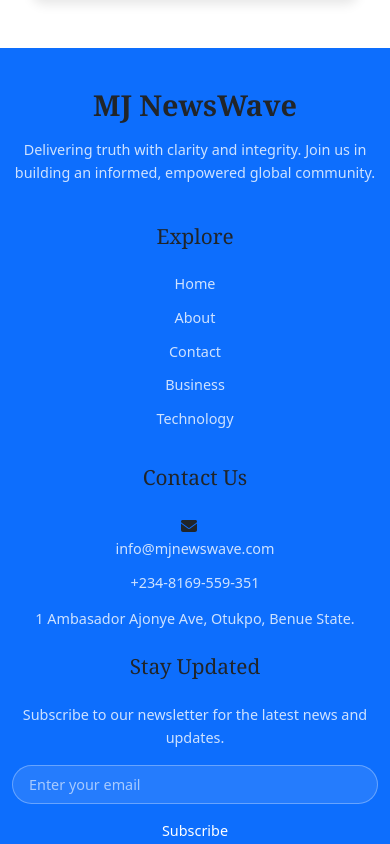
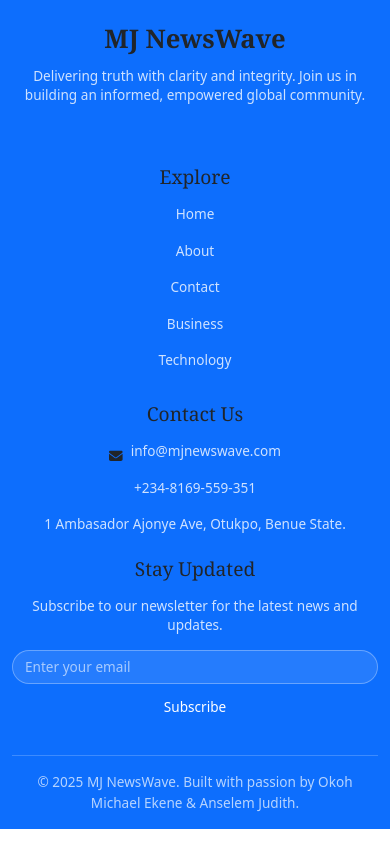
Before and after one commit to Michaelpraise-code/MJ-newsWave, a Vue app: page /contact in a window 390 px wide. Shown: the part 900-1744 px from the top of the page. Built offline with nearby package versions, Linux system fonts and the light colour scheme.

Commit message:
added extra features

```diff
--- a/src/components/Footer.vue
+++ b/src/components/Footer.vue
@@ -1,4 +1,4 @@
- <script setup>
+<script setup>
 import { RouterLink } from 'vue-router'
 import { ref } from 'vue'
 
@@ -17,32 +17,32 @@ const subscribe = () => {
     <div class="container">
       <div class="row">
         <!-- Branding & Mission -->
-        <div class="col-lg-4 col-md-6 mb-4">
+        <div class="col-lg-4 col-md-6 mb-3">
           <h3 class="footer-brand">MJ NewsWave</h3>
           <p class="footer-text">
             Delivering truth with clarity and integrity. Join us in building an informed, empowered global community.
           </p>
           <div class="social-links">
             <a href="https://facebook.com/mjnewswave" target="_blank" rel="noopener noreferrer" class="social-icon" aria-label="Facebook">
-              <font-awesome-icon :icon="['fab', 'facebook']" />
+              <font-awesome-icon :icon="['fab', 'facebook']" aria-hidden="true" />
             </a>
             <a href="https://twitter.com/mjnewswave" target="_blank" rel="noopener noreferrer" class="social-icon" aria-label="Twitter">
-              <font-awesome-icon :icon="['fab', 'twitter']" />
+              <font-awesome-icon :icon="['fab', 'twitter']" aria-hidden="true" />
             </a>
             <a href="https://instagram.com/mjnewswave" target="_blank" rel="noopener noreferrer" class="social-icon" aria-label="Instagram">
-              <font-awesome-icon :icon="['fab', 'instagram']" />
+              <font-awesome-icon :icon="['fab', 'instagram']" aria-hidden="true" />
             </a>
             <a href="https://linkedin.com/company/mjnewswave" target="_blank" rel="noopener noreferrer" class="social-icon" aria-label="LinkedIn">
-              <font-awesome-icon :icon="['fab', 'linkedin']" />
+              <font-awesome-icon :icon="['fab', 'linkedin']" aria-hidden="true" />
             </a>
             <a href="https://youtube.com/mjnewswave" target="_blank" rel="noopener noreferrer" class="social-icon" aria-label="YouTube">
-              <font-awesome-icon :icon="['fab', 'youtube']" />
+              <font-awesome-icon :icon="['fab', 'youtube']" aria-hidden="true" />
             </a>
           </div>
         </div>
 
         <!-- Navigation Links -->
-        <div class="col-lg-2 col-md-6 mb-4">
+        <div class="col-lg-2 col-md-6 mb-3">
           <h4 class="footer-title">Explore</h4>
           <ul class="footer-links">
             <li><RouterLink to="/" class="footer-link">Home</RouterLink></li>
@@ -54,26 +54,26 @@ const subscribe = () => {
         </div>
 
         <!-- Contact Info -->
-        <div class="col-lg-3 col-md-6 mb-4">
+        <div class="col-lg-3 col-md-6 mb-3">
           <h4 class="footer-title">Contact Us</h4>
           <ul class="footer-links">
             <li>
-              <font-awesome-icon icon="envelope" class="contact-icon" />
+              <font-awesome-icon icon="envelope" class="contact-icon" aria-hidden="true" />
               <a href="mailto:okohmick24@gmail.com" class="footer-link">info@mjnewswave.com</a>
             </li>
             <li>
-              <font-awesome-icon icon="phone" class="contact-icon" />
+              <font-awesome-icon icon="phone" class="contact-icon" aria-hidden="true" />
               <a href="tel:+234-8169-559-351" class="footer-link">+234-8169-559-351</a>
             </li>
             <li>
-              <font-awesome-icon icon="map-marker-alt" class="contact-icon" />
+              <font-awesome-icon icon="location-pin" class="contact-icon" aria-hidden="true" />
               <span class="footer-text">1 Ambasador Ajonye Ave, Otukpo, Benue State.</span>
             </li>
           </ul>
         </div>
 
         <!-- Newsletter Signup -->
-        <div class="col-lg-3 col-md-6 mb-4">
+        <div class="col-lg-3 col-md-6 mb-3">
           <h4 class="footer-title">Stay Updated</h4>
           <p class="footer-text">Subscribe to our newsletter for the latest news and updates.</p>
           <div class="newsletter-form">
@@ -109,29 +109,29 @@ const subscribe = () => {
 .footer {
   background: linear-gradient(45deg, var(--dark-bg), #2c3e50);
   color: var(--text-color);
-  padding: 4rem 0 2rem;
-  margin-top: 3rem;
+  padding: 2.5rem 0 1.5rem; /* Reduced padding */
+  margin-top: 2rem; /* Slightly reduced */
 }
 
 .footer-brand {
   font-family: 'Georgia', 'Times New Roman', Times, serif;
-  font-size: 2rem;
+  font-size: 1.8rem; /* Reduced from 2rem */
   font-weight: 700;
   color: var(--text-color);
-  margin-bottom: 1rem;
+  margin-bottom: 0.75rem; /* Reduced from 1rem */
 }
 
 .footer-title {
   font-family: 'Georgia', 'Times New Roman', Times, serif;
-  font-size: 1.5rem;
+  font-size: 1.3rem; /* Reduced from 1.5rem */
   color: var(--text-color);
-  margin-bottom: 1.5rem;
+  margin-bottom: 1rem; /* Reduced from 1.5rem */
 }
 
 .footer-text {
-  font-size: 0.95rem;
+  font-size: 0.9rem; /* Reduced from 0.95rem */
   color: rgba(255, 255, 255, 0.8);
-  line-height: 1.6;
+  line-height: 1.4; /* Reduced from 1.6 */
 }
 
 .footer-links {
@@ -143,9 +143,9 @@ const subscribe = () => {
 .footer-link {
   color: rgba(255, 255, 255, 0.8);
   text-decoration: none;
-  font-size: 0.95rem;
+  font-size: 0.9rem; /* Reduced from 0.95rem */
   display: block;
-  margin-bottom: 0.75rem;
+  margin-bottom: 0.5rem; /* Reduced from 0.75rem */
   transition: color 0.3s ease, transform 0.3s ease;
 }
 
@@ -156,25 +156,58 @@ const subscribe = () => {
 
 .social-links {
   display: flex;
-  gap: 1.5rem;
-  margin-top: 1rem;
+  gap: 1rem; /* Reduced from 1.5rem */
+  margin-top: 0.75rem; /* Reduced from 1rem */
 }
 
 .social-icon {
   color: var(--text-color);
-  font-size: 2rem;
-  transition: color 0.3s ease, transform 0.3s ease;
+  font-size: 1.4rem; /* Reduced from 1.5rem */
+  transition: all 0.3s ease;
+  position: relative;
+  display: inline-flex;
+  align-items: center;
+  justify-content: center;
+  width: 2.2rem; /* Reduced from 2.5rem */
+  height: 2.2rem;
 }
 
 .social-icon:hover {
   color: var(--secondary-color);
-  transform: scale(1.2);
+  transform: scale(1.1);
+}
+
+.social-icon:hover::after {
+  content: '';
+  position: absolute;
+  width: 100%;
+  height: 100%;
+  background: rgba(255, 255, 255, 0.1);
+  border-radius: 50%;
+  z-index: -1;
+}
+
+.social-icon:focus {
+  outline: 2px solid var(--primary-color);
+  outline-offset: 2px;
 }
 
 .contact-icon {
   color: var(--primary-color);
-  margin-right: 0.75rem;
-  font-size: 1rem;
+  font-size: 0.9rem; /* Reduced from 1rem */
+  margin-right: 0.5rem; /* Reduced from 0.75rem */
+  transition: all 0.3s ease;
+}
+
+.footer-links li {
+  display: flex;
+  align-items: center;
+  margin-bottom: 0.5rem; /* Reduced from 0.75rem */
+}
+
+.footer-links li:hover .contact-icon {
+  color: var(--secondary-color);
+  transform: scale(1.1);
 }
 
 .newsletter-form {
@@ -187,8 +220,8 @@ const subscribe = () => {
   border: 1px solid rgba(255, 255, 255, 0.3);
   background: rgba(255, 255, 255, 0.1);
   color: var(--text-color);
-  padding: 0.5rem 1rem;
-  font-size: 0.9rem;
+  padding: 0.4rem 0.8rem; /* Reduced from 0.5rem 1rem */
+  font-size: 0.85rem; /* Reduced from 0.9rem */
 }
 
 .newsletter-input::placeholder {
@@ -203,11 +236,11 @@ const subscribe = () => {
 
 .newsletter-btn {
   border-radius: 20px;
-  padding: 0.5rem 1.5rem;
+  padding: 0.4rem 1.2rem; /* Reduced from 0.5rem 1.5rem */
   background: var(--primary-color);
   border: none;
   color: #fff;
-  font-size: 0.9rem;
+  font-size: 0.85rem; /* Reduced from 0.9rem */
   transition: background 0.3s ease, transform 0.3s ease;
 }
 
@@ -219,11 +252,11 @@ const subscribe = () => {
 .footer-divider {
   height: 1px;
   background: rgba(255, 255, 255, 0.2);
-  margin: 2rem 0;
+  margin: 1rem 0; /* Reduced from 2rem 0 */
 }
 
 .footer-bottom p {
-  font-size: 0.9rem;
+  font-size: 0.85rem; /* Reduced from 0.9rem */
   color: rgba(255, 255, 255, 0.7);
   margin: 0;
 }
@@ -231,29 +264,35 @@ const subscribe = () => {
 /* Responsive Adjustments */
 @media (max-width: 768px) {
   .footer {
-    padding: 2.5rem 0 1.5rem;
+    padding: 1.5rem 0 1rem; /* Further reduced */
   }
 
   .footer-brand {
-    font-size: 1.8rem;
+    font-size: 1.6rem; /* Reduced from 1.8rem */
   }
 
   .footer-title {
-    font-size: 1.3rem;
+    font-size: 1.2rem; /* Reduced from 1.3rem */
   }
 
   .footer-text,
   .footer-link {
-    font-size: 0.9rem;
+    font-size: 0.85rem; /* Reduced from 0.9rem */
   }
 
   .social-icon {
-    font-size: 1.8rem;
+    font-size: 1.2rem; /* Reduced from 1.3rem */
+    width: 1.8rem; /* Reduced from 2rem */
+    height: 1.8rem;
   }
 
   .social-links {
-    gap: 1rem;
+    gap: 0.8rem; /* Reduced from 1rem */
     justify-content: center;
+  }
+
+  .contact-icon {
+    font-size: 0.85rem; /* Reduced from 0.9rem */
   }
 
   .newsletter-form {
@@ -263,31 +302,42 @@ const subscribe = () => {
   .newsletter-input,
   .newsletter-btn {
     width: 100%;
+    padding: 0.35rem 0.75rem; /* Further reduced */
   }
 
   .col-lg-4,
   .col-lg-3,
   .col-md-6 {
     text-align: center;
-    margin-bottom: 2rem;
+    margin-bottom: 1.5rem; /* Reduced from 2rem */
+  }
+
+  .footer-links li {
+    justify-content: center;
   }
 }
 
 @media (min-width: 769px) and (max-width: 1024px) {
   .footer {
-    padding: 3rem 0 1.5rem;
+    padding: 2rem 0 1.2rem; /* Adjusted */
   }
 
   .footer-brand {
-    font-size: 1.9rem;
+    font-size: 1.7rem; /* Reduced from 1.9rem */
   }
 
   .footer-title {
-    font-size: 1.4rem;
+    font-size: 1.25rem; /* Reduced from 1.4rem */
   }
 
   .social-icon {
-    font-size: 1.9rem;
+    font-size: 1.3rem; /* Reduced from 1.4rem */
+    width: 2rem; /* Reduced from 2.2rem */
+    height: 2rem;
+  }
+
+  .contact-icon {
+    font-size: 0.9rem; /* Reduced from 0.95rem */
   }
 }
 </style>
--- a/src/views/AboutView.vue
+++ b/src/views/AboutView.vue
@@ -15,7 +15,7 @@ const coreValues = ref([
 </script>
 
 <template>
-  <div class="about-container">
+  <div class="container-fluid">
     <!-- Hero Section -->
     <section class="hero-section text-center">
       <div class="hero-overlay">
--- a/src/views/ContactView.vue
+++ b/src/views/ContactView.vue
@@ -67,7 +67,7 @@ const submitForm = async (event) => {
 </script>
 
 <template>
-  <div class="contact-container">
+  <div class="container-fluid">
     <div class="contact-card">
       <h1 class="contact-title">Get in Touch</h1>
       <p class="contact-intro">
```
